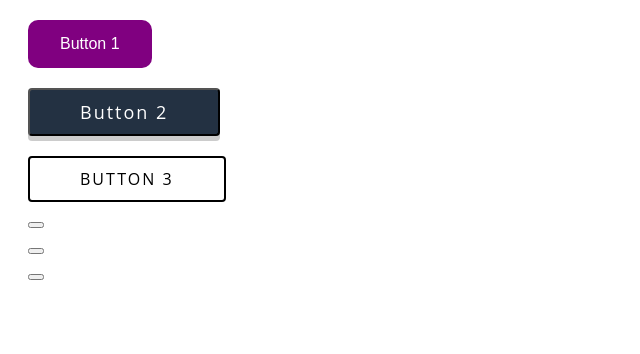
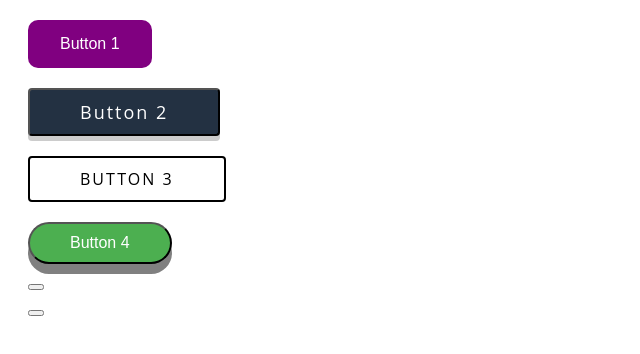
Before and after one commit to hellenward/buttonStyling, a plain HTML site: page index.html in a window 1280 px wide. Shown: the whole page, without its empty margins (0-640 px from the left). Drawn offline with Linux system fonts and the light colour scheme.

Commit message:
Animated button - button 4

```diff
--- a/index.html
+++ b/index.html
@@ -11,7 +11,7 @@
     <button class="button2">Button 2</button>
 
     <button class="button3">Button 3</button>
-    <button></button>
+    <button class="button4">Button 4</button>
     <button></button>
     <button></button>
   </body>
--- a/style.css
+++ b/style.css
@@ -35,3 +35,24 @@ button {
   letter-spacing: 2px;
   text-transform: uppercase;
 }
+
+.button4 {
+  background-color: #4caf50;
+  color: white;
+  font-size: 16px;
+  box-shadow: 0px 10px 0 grey;
+  padding: 10px 40px;
+  border-radius: 30px;
+  cursor: pointer;
+  outline: none;
+}
+
+.button4:hover {
+  background-color: #3e8e41;
+}
+
+.button4:active {
+  background-color: #3e8e41;
+  box-shadow: 0 5px 0 #666;
+  transform: translateY(4px);
+}
```
